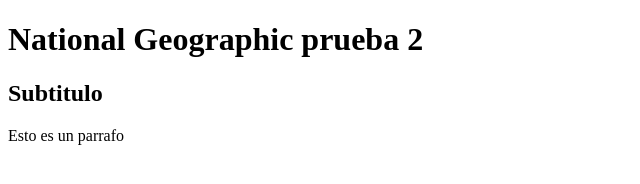
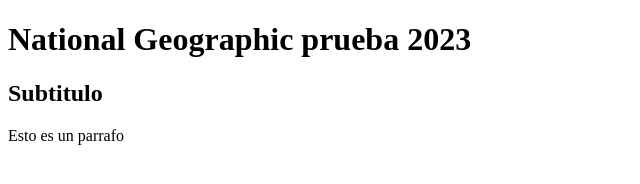
Before and after one commit to HUGOROMUALDO/NatGeo-Hugo, a plain HTML site: page index.html in a window 1280 px wide. Shown: the full height of the page, 0-640 px from the left. Drawn offline with Linux system fonts and the light colour scheme.

Commit message:
Update index.html

```diff
--- a/index.html
+++ b/index.html
@@ -7,7 +7,7 @@
     <title>Titulo</title>
 </head>
 <body>
-    <h1>National Geographic prueba 2</h1>
+    <h1>National Geographic prueba 2023</h1>
     <h2> Subtitulo</h2>
 
     <p>Esto es un parrafo</p>
```
